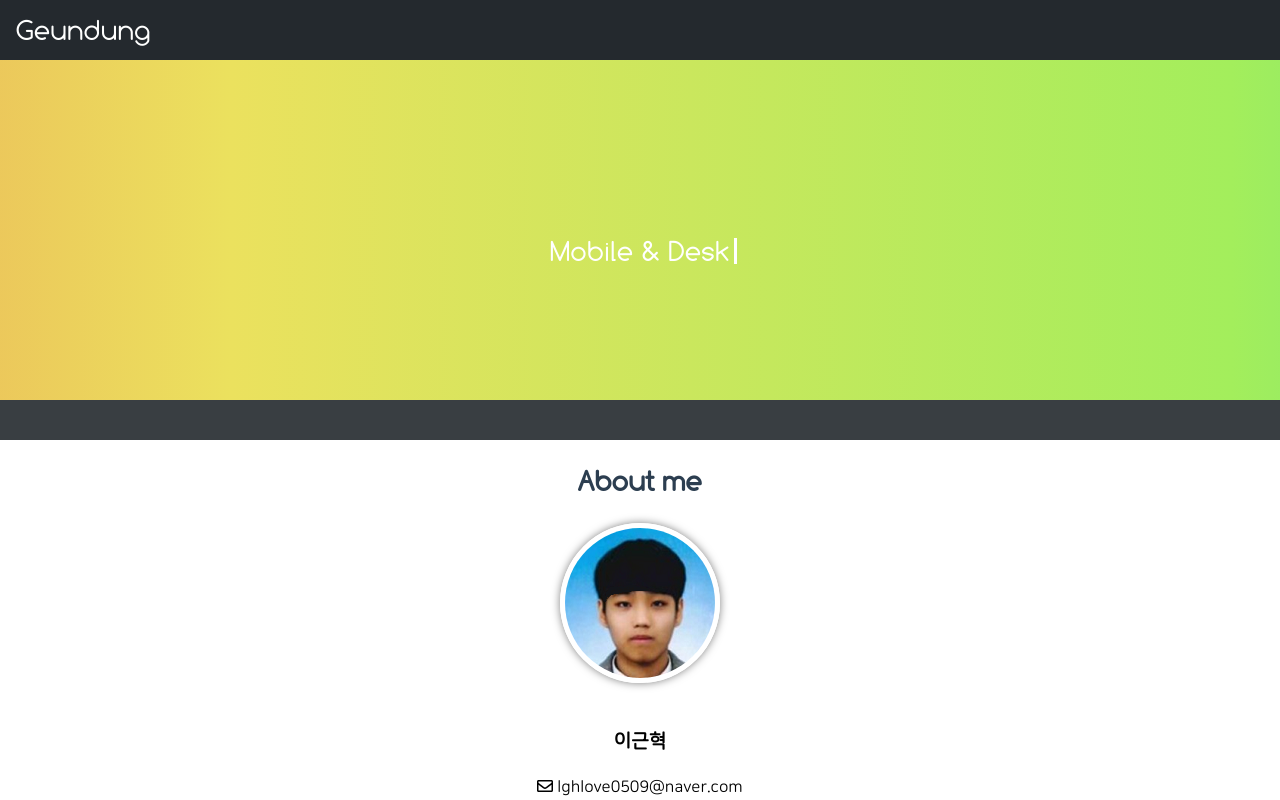
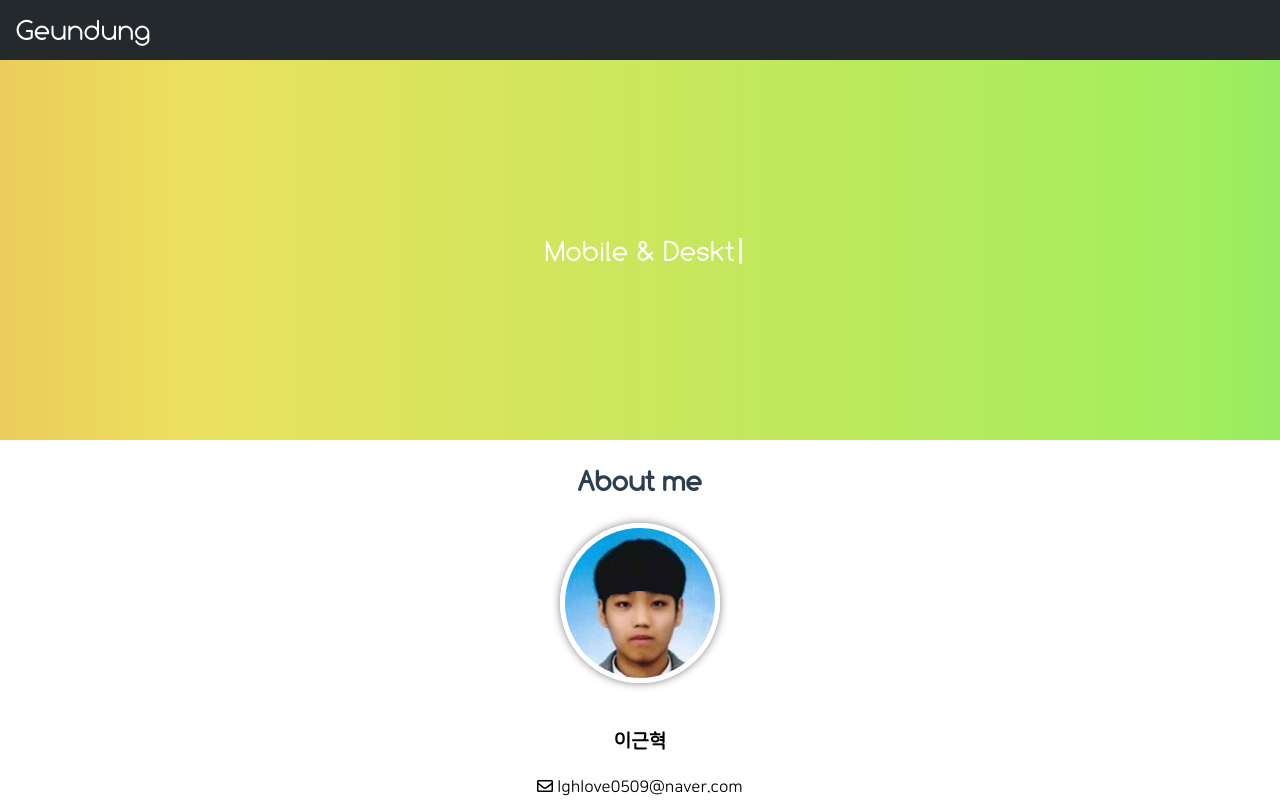
Before and after one commit to leegeunhyeok/geundung.me, a Vue app: page / in a window 1280 px wide. Shown: the top 800 px of the page. Built offline with nearby package versions, Linux system fonts and the light colour scheme.

Commit message:
Footer position change

```diff
--- a/src/App.vue
+++ b/src/App.vue
@@ -2,21 +2,18 @@
   <div id="app">
     <app-header/>
     <router-view v-show="$store.state.loaded"/>
-    <app-footer/>
     <app-loader v-if="!$store.state.loaded"/>
   </div>
 </template>
 
 <script>
 import Header from '@/components/Header.vue'
-import Footer from '@/components/Footer.vue'
 import Loader from '@/components/Loader.vue'
 
 export default {
   name: 'app',
   components: {
     'app-header': Header,
-    'app-footer': Footer,
     'app-loader': Loader
   }
 }
--- a/src/components/Footer.vue
+++ b/src/components/Footer.vue
@@ -1,13 +1,5 @@
 <template>
   <footer class="footer">
-    <div class="footer-info">
-      <div>
-        하단1
-      </div>
-      <div>
-        하단2
-      </div>
-    </div>
     Leegeunhyeok
   </footer>
 </template>
@@ -22,36 +14,12 @@ export default {
 @import "@/assets/styles/common.scss";
 
 .footer {
-  position: fixed;
-  bottom: 0;
-  left: 0;
-  font-family: 'NanumSquareRound';
+  font-family: 'NanumSquareRound', 굴림;
   background-color: $matte-black;
   color: #fff;
   width: 100%;
   height: 100px;
   line-height: 100px;
-
-  .footer-info {
-    position: absolute;
-    top: -300px;
-    width: 100%;
-    height: 300px;
-    background-color: #393e42;
-    margin-bottom: 100px;
-
-    div {
-      float: left;
-
-      @media only screen and (min-width: 320px) {
-        width: 100%;
-      }
-
-      @media only screen and (min-width: 768px), (min-width: 1224px) {
-        width: 50%;
-      }
-    }
-  }
 }
 
 </style>
--- a/src/views/Home.vue
+++ b/src/views/Home.vue
@@ -104,6 +104,7 @@
           </div>
         </div>
       </div>
+      <app-footer/>
     </div>
   </div>
 </template>
@@ -111,6 +112,7 @@
 <script>
 import ProjectModel from '@/model/project'
 
+import Footer from '@/components/Footer.vue'
 import Gradient from '@/components/Gradient'
 import Tab from '@/components/Tab'
 import ProjectItem from '@/components/ProjectItem'
@@ -120,7 +122,8 @@ export default {
   components: {
     Gradient,
     Tab,
-    ProjectItem
+    ProjectItem,
+    'app-footer': Footer
   },
   data () {
     return {
@@ -304,7 +307,6 @@ export default {
   width: 100%;
   box-sizing: border-box;
   z-index: 5;
-  margin-bottom: 400px;
   transition: margin-top .3s;
 
   @media only screen and (min-width: 320px) {
```
